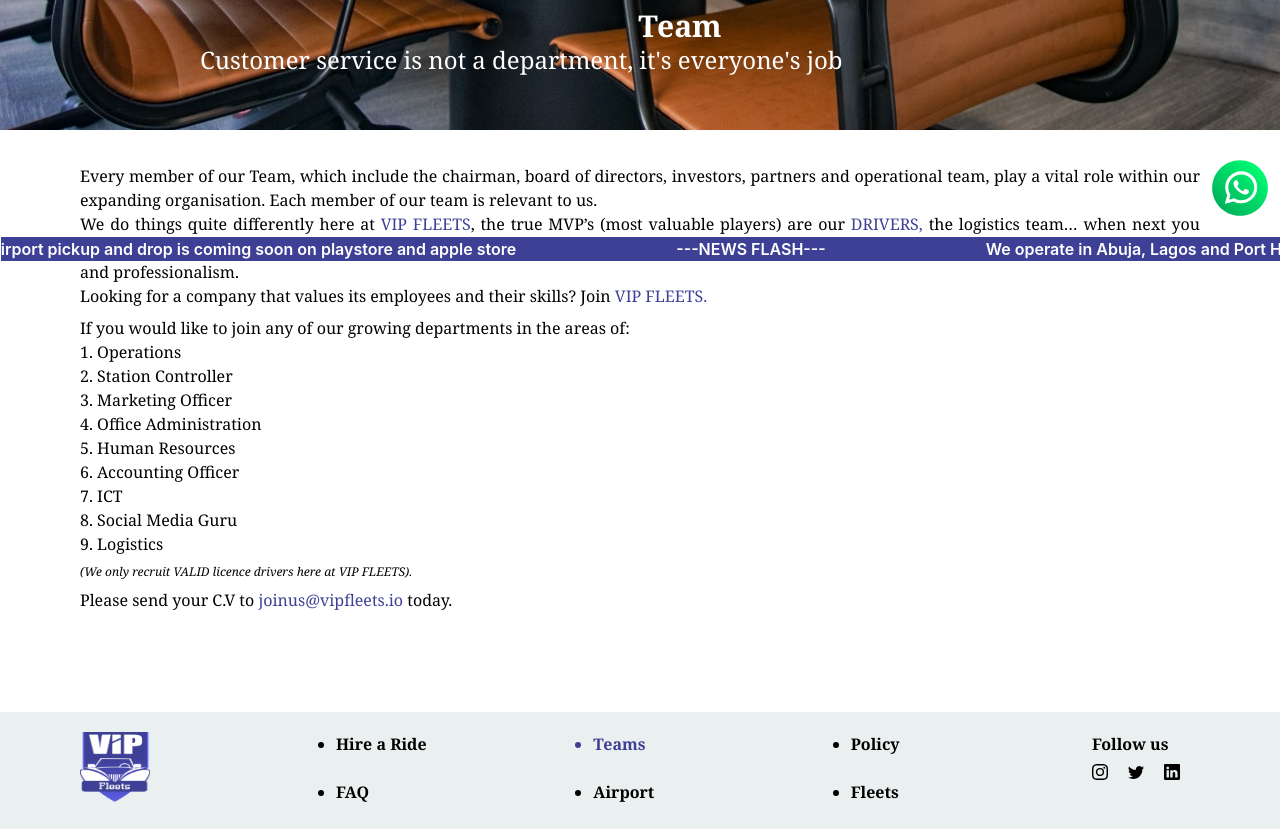
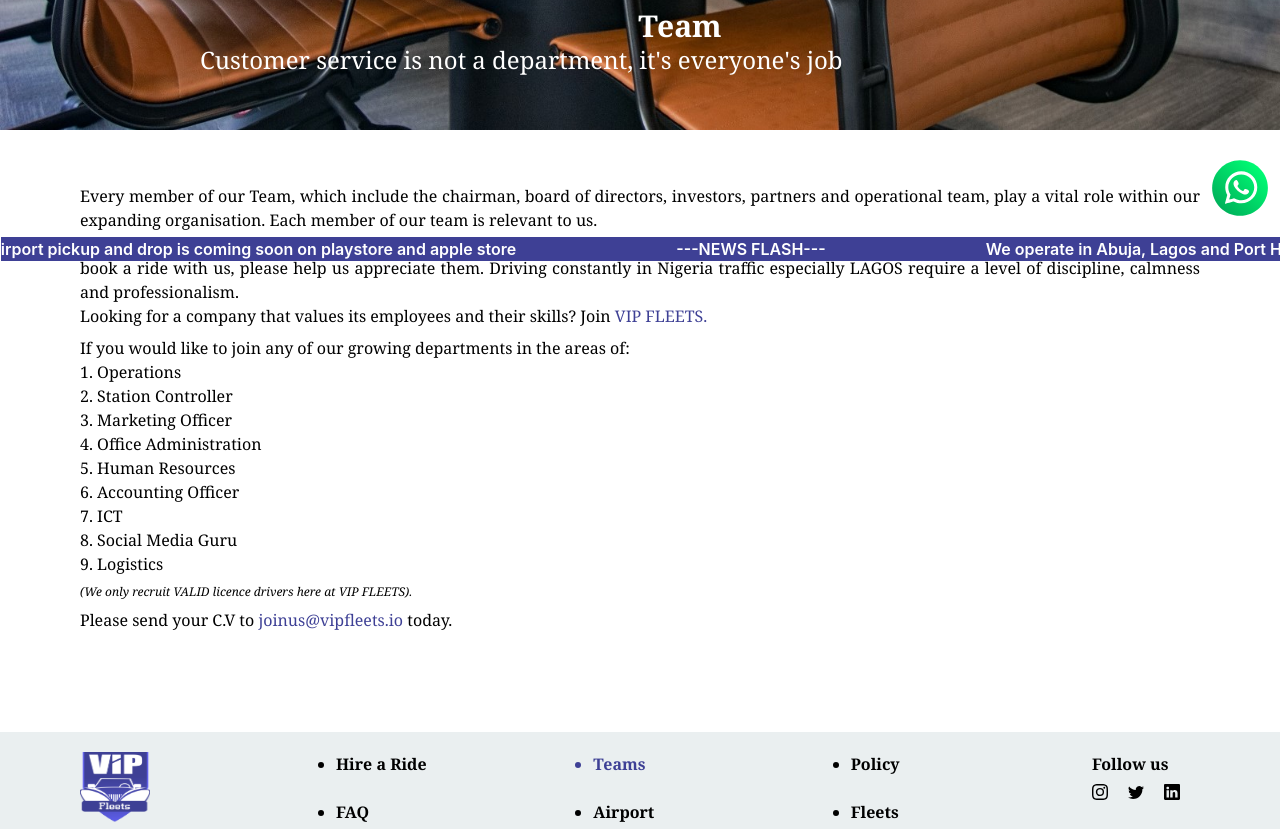
Before and after one commit to johnilizy17/Vipfleets.io, a Next.js app: page /teams in a window 1280 px wide. Shown: the part 540-1369 px from the top of the page. Built offline with nearby package versions, Linux system fonts and the light colour scheme.

Commit message:
the team migrin

```diff
--- a/pages/teams.js
+++ b/pages/teams.js
@@ -16,7 +16,7 @@
                         {"Customer service is not a department, it's everyone's job"}
             </div>
                 </center>
-                <div className=" lg:ml-20 relative lg:bottom-20 sm:bottom-20 lg:pt-10 lg:mr-20 sm:ml-5 sm:mr-5">
+                <div className=" lg:ml-20 mt-5 relative lg:bottom-20 sm:bottom-20 lg:pt-10 lg:mr-20 sm:ml-5 sm:mr-5">
                     <div className="lg:basis-2/6">
                         Every member of our Team, which include the chairman, board of directors, investors, partners and operational team, play a vital role within our expanding organisation. Each member of our team is relevant to us.
              </div>
```
